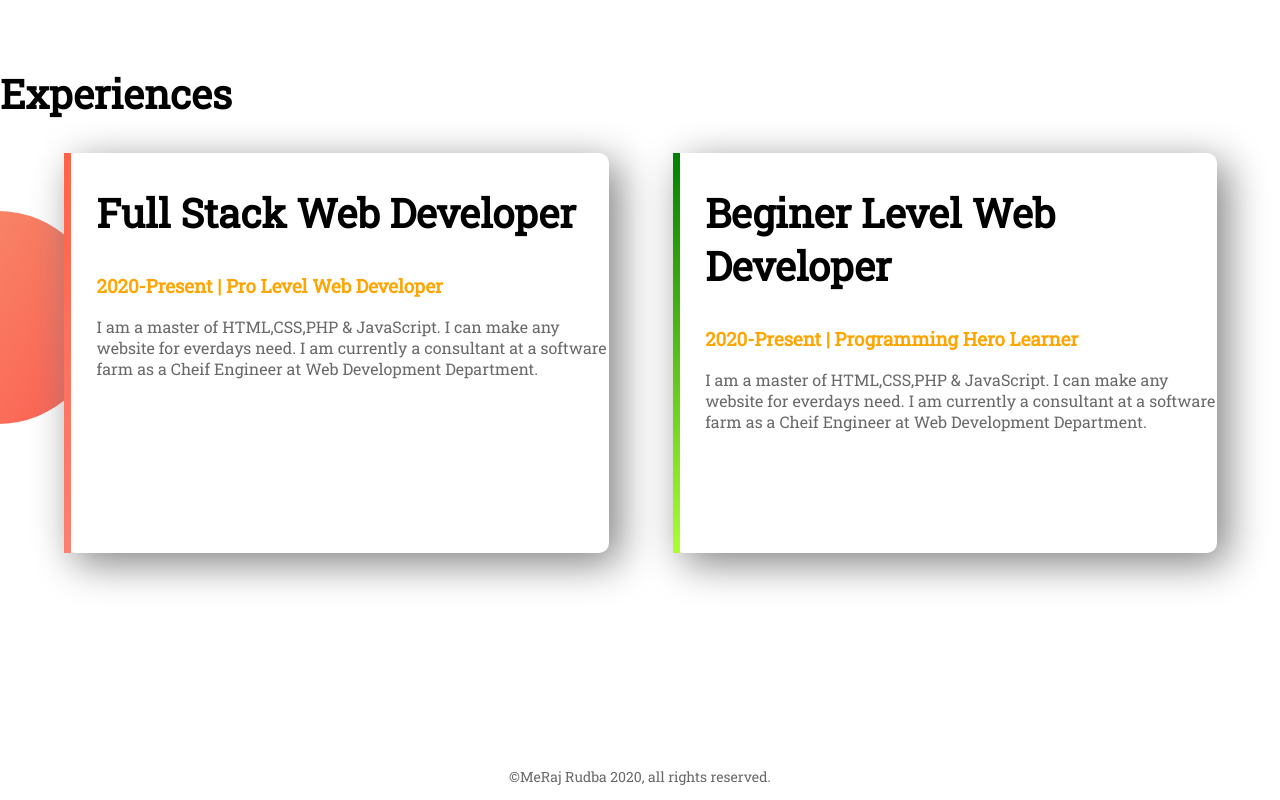
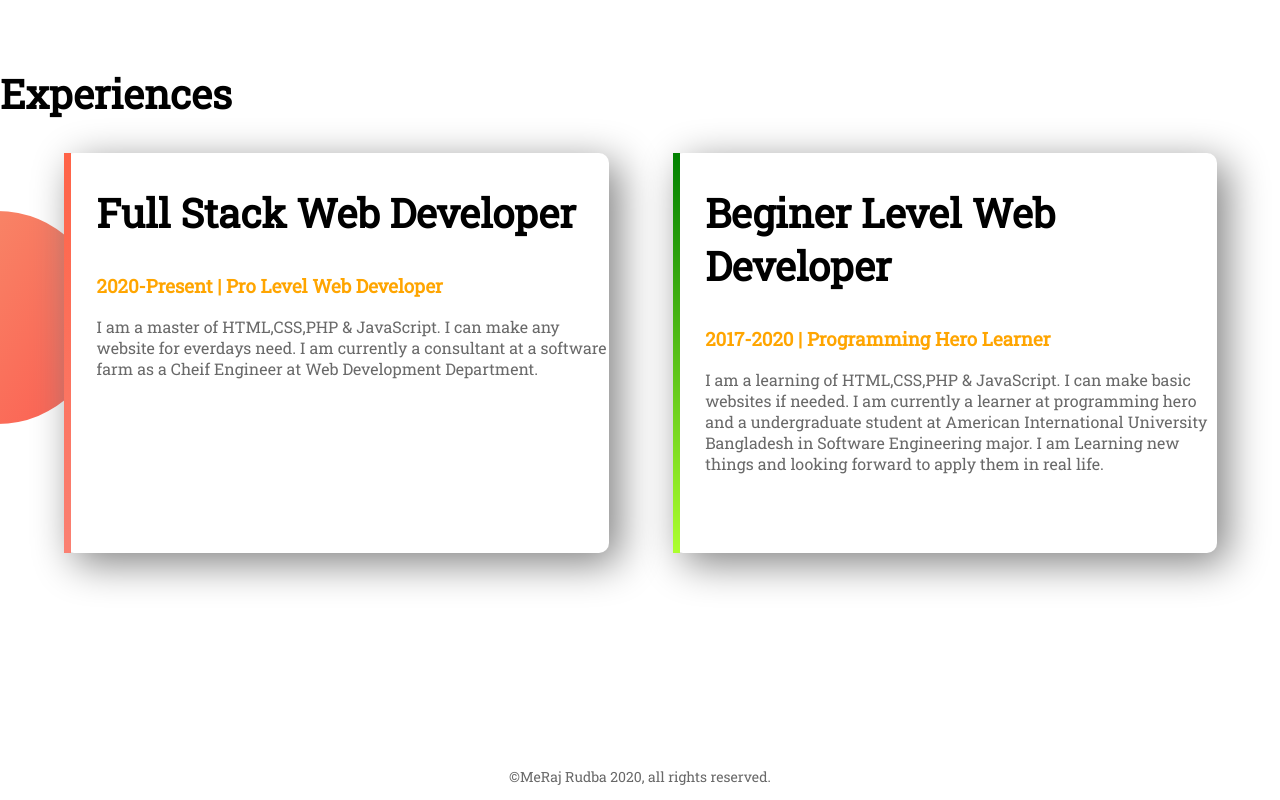
Before and after one commit to MeRaj-Rudba/web-portfolio, a plain HTML site: page index.html in a window 1280 px wide. Shown: the part 1333-2133 px from the top of the page. Drawn offline with Linux system fonts and the light colour scheme; a web font is replaced by a local one.

Commit message:
last may be

```diff
--- a/index.html
+++ b/index.html
@@ -42,8 +42,8 @@
         </div>
         <div id="baby-stack" class="half-width single-experience">
             <h2>Beginer Level Web Developer</h2>
-            <h3><span class="text-highlight">2020-Present | Programming Hero Learner</span> </h3>
-            <p>I am a master of HTML,CSS,PHP & JavaScript. I can make any website for everdays need. I am currently a consultant at a software farm as a Cheif Engineer at Web Development Department.</p>
+            <h3><span class="text-highlight">2017-2020 | Programming Hero Learner</span> </h3>
+            <p>I am a learning of HTML,CSS,PHP & JavaScript. I can make basic websites if needed. I am currently a learner at programming hero and a undergraduate student at American International University Bangladesh in Software Engineering major. I am Learning new things and looking forward to apply them in real life.</p>
         </div>
     </section>
     <footer>
```
